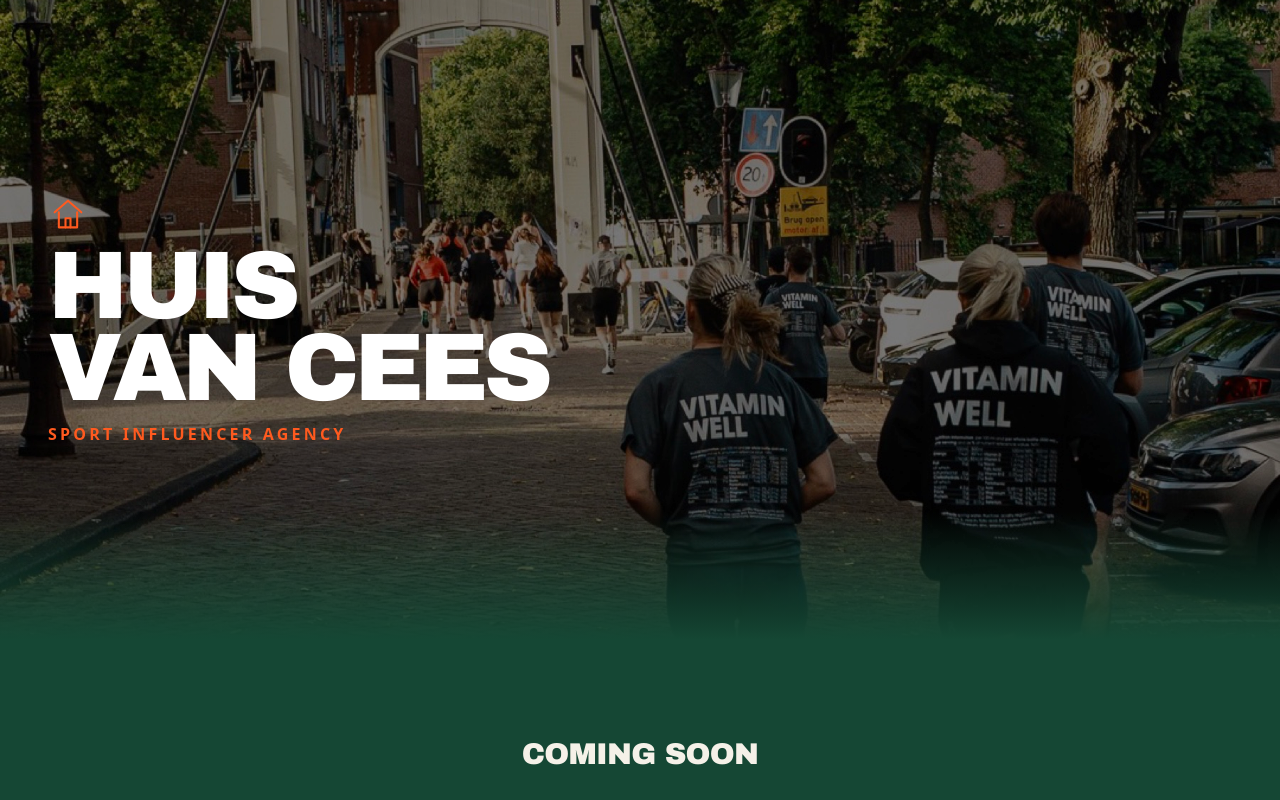
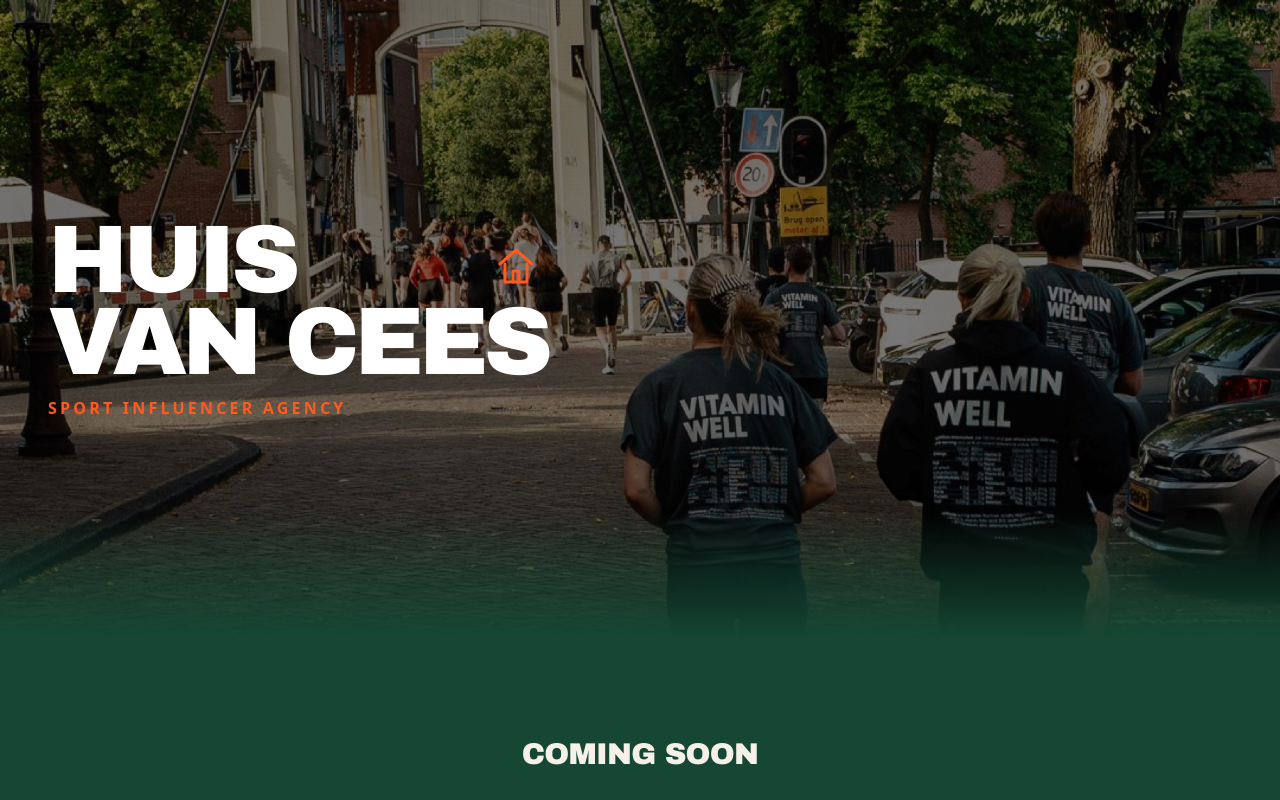
Before and after one commit to charlottetti2026/huis-van-cees, a React (Vite) app: page / in a window 1280 px wide. Shown: the top 800 px of the page. Built offline with nearby package versions, Linux system fonts and the light colour scheme.

Commit message:
Huisje-icoon precies boven de S van Cees plaatsen

```diff
--- a/src/App.tsx
+++ b/src/App.tsx
@@ -50,8 +50,8 @@
     <svg
       viewBox="0 0 48 48"
       fill="none"
-      className={`h-10 w-10 transition-all duration-500 ease-out ${
-        show ? 'translate-y-0 scale-100 opacity-100' : 'translate-y-3 scale-50 opacity-0'
+      className={`absolute left-1/2 h-[0.5em] w-[0.5em] -translate-x-1/2 transition-all duration-500 ease-out ${
+        show ? '-top-[0.62em] scale-100 opacity-100' : '-top-[0.3em] scale-50 opacity-0'
       }`}
       style={{ color: ORANGE }}
       aria-hidden="true"
@@ -59,14 +59,14 @@
       <path
         d="M8 22 24 8l16 14M13 22v18h22V22"
         stroke="currentColor"
-        strokeWidth="2.5"
+        strokeWidth="3"
         strokeLinecap="round"
         strokeLinejoin="round"
       />
       <path
         d="M21 40v-11h6v11"
         stroke="currentColor"
-        strokeWidth="2.5"
+        strokeWidth="3"
         strokeLinecap="round"
         strokeLinejoin="round"
       />
@@ -74,38 +74,21 @@
   )
 }
 
-function Typewriter({ lines, onDone }: { lines: string[]; onDone?: () => void }) {
+function useTypewriter(lines: string[], speed = 90) {
   const full = lines.join('\n')
   const [count, setCount] = useState(0)
 
   useEffect(() => {
-    if (count >= full.length) {
-      onDone?.()
-      return
-    }
-    const t = setTimeout(() => setCount((c) => c + 1), 90)
+    if (count >= full.length) return
+    const t = setTimeout(() => setCount((c) => c + 1), speed)
     return () => clearTimeout(t)
     // eslint-disable-next-line react-hooks/exhaustive-deps
   }, [count])
 
-  const typed = full.slice(0, count)
-  const typedLines = typed.split('\n')
+  const typedLines = full.slice(0, count).split('\n')
+  const done = count >= full.length
 
-  return (
-    <>
-      {typedLines.map((line, i) => (
-        <span key={i}>
-          {i > 0 && <br />}
-          {line}
-        </span>
-      ))}
-      <span
-        className={`inline-block w-[0.06em] ${count < full.length ? 'animate-pulse' : 'opacity-0'}`}
-      >
-        |
-      </span>
-    </>
-  )
+  return { typedLines, done }
 }
 
 const HEADER_PHOTOS = [
@@ -117,7 +100,7 @@
 
 function PhotoMasthead() {
   const [index, setIndex] = useState(0)
-  const [typingDone, setTypingDone] = useState(false)
+  const { typedLines, done } = useTypewriter(['Huis', 'van Cees'])
 
   useEffect(() => {
     const interval = setInterval(() => {
@@ -145,9 +128,35 @@
         style={{ background: `linear-gradient(to top, ${GREEN}, transparent)` }}
       />
       <div className="relative flex flex-col items-start text-left">
-        <HouseFlourish show={typingDone} />
-        <h1 className="font-display mt-3 text-6xl leading-[0.85] tracking-tighter text-white uppercase sm:text-8xl">
-          <Typewriter lines={['Huis', 'van Cees']} onDone={() => setTypingDone(true)} />
+        <h1 className="font-display text-6xl leading-[0.85] tracking-tighter text-white uppercase sm:text-8xl">
+          {typedLines.map((line, i) => {
+            const isLastLine = i === typedLines.length - 1
+            if (isLastLine && done) {
+              const head = line.slice(0, -1)
+              const tail = line.slice(-1)
+              return (
+                <span key={i}>
+                  {i > 0 && <br />}
+                  {head}
+                  <span className="relative inline-block">
+                    {tail}
+                    <HouseFlourish show={done} />
+                  </span>
+                </span>
+              )
+            }
+            return (
+              <span key={i}>
+                {i > 0 && <br />}
+                {line}
+              </span>
+            )
+          })}
+          <span
+            className={`inline-block w-[0.06em] ${done ? 'opacity-0' : 'animate-pulse'}`}
+          >
+            |
+          </span>
         </h1>
         <p
           className="mt-3 text-sm font-semibold tracking-[0.2em] uppercase sm:text-base"
```
